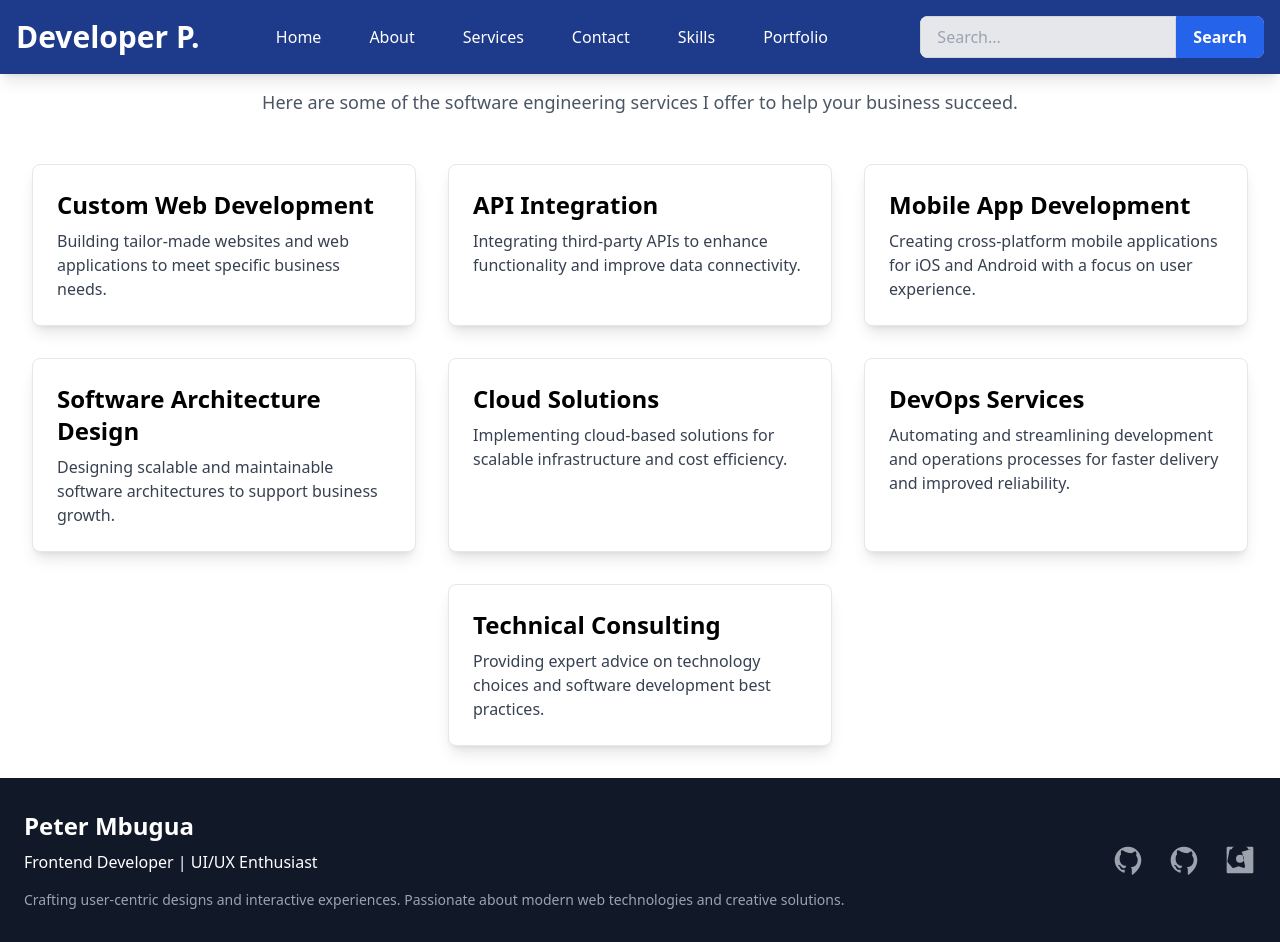
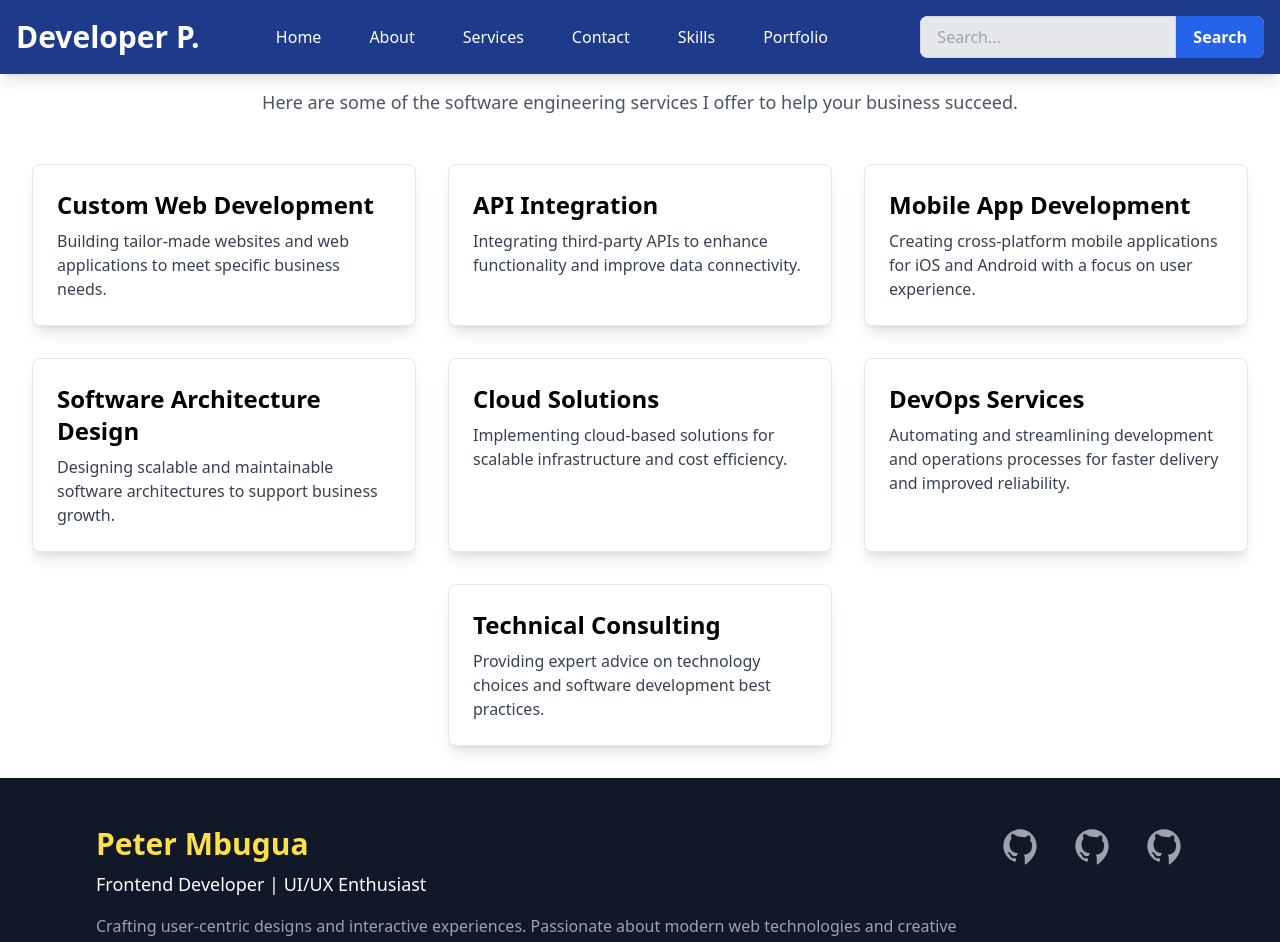
Before and after one commit to P-Mbugua/Peter_Mbugua_Web, a React app: page /services in a window 1280 px wide. Shown: the top 942 px of the page. Built offline with nearby package versions, Linux system fonts and the light colour scheme; the HTML template or start-up script is replaced by a standard one.

Commit message:
added a design on license

```diff
--- a/src/pages/Footer.jsx
+++ b/src/pages/Footer.jsx
@@ -2,50 +2,42 @@ import React from 'react';
 
 export default function Footer() {
   return (
-    <footer className="bg-gray-900 text-white py-8">
-      <div className="container mx-auto flex flex-col lg:flex-row justify-between items-center px-6">
+    <footer className="bg-gray-900 text-white py-12">
+      <div className="container mx-auto px-6 md:px-12 lg:px-24">
+        <div className="flex flex-col lg:flex-row justify-between items-center lg:items-start mb-8">
           {/* About Section */}
           <div className="text-center lg:text-left mb-6 lg:mb-0">
-          <p className="text-2xl font-bold mb-2">Peter Mbugua</p>
-          <p className="text-base mb-4">Frontend Developer | UI/UX Enthusiast</p>
-          <p className="text-sm text-gray-400">
+            <p className="text-3xl font-bold mb-2 text-yellow-300">Peter Mbugua</p>
+            <p className="text-lg mb-4">Frontend Developer | UI/UX Enthusiast</p>
+            <p className="text-base text-gray-400">
               Crafting user-centric designs and interactive experiences. Passionate about modern web technologies and creative solutions.
             </p>
           </div>
 
           {/* Social Media Links */}
-        <div className="flex space-x-6 mb-6 lg:mb-0">
-          <a href="#" className="text-gray-400 hover:text-white transition duration-300 ease-in-out">
-            <svg className="h-8 w-8" fill="currentColor" viewBox="0 0 24 24" xmlns="http://www.w3.org/2000/svg">
-              <path
-                fillRule="evenodd"
-                clipRule="evenodd"
-                d="M12 2C6.477 2 2 6.477 2 12c0 4.42 2.865 8.17 6.84 9.49.5.09.685-.22.685-.49 0-.24-.008-.875-.012-1.715-2.782.602-3.37-1.338-3.37-1.338-.454-1.152-1.11-1.46-1.11-1.46-1.026-.703.078-.688.078-.688 1.135.08 1.732 1.165 1.732 1.165 1.007 1.724 2.643 1.225 3.29.93.103-.73.393-1.225.715-1.505-2.507-.285-5.14-1.257-5.14-5.59 0-1.236.442-2.245 1.166-3.035-.117-.285-.506-1.435.112-2.988 0 0 .945-.303 3.1 1.16A10.822 10.822 0 0112 6.51c.976 0 1.956.132 2.876.39 2.155-1.463 3.098-1.16 3.098-1.16.62 1.553.23 2.703.113 2.988.726.79 1.165 1.8 1.165 3.035 0 4.344-2.637 5.3-5.15 5.58.405.35.765 1.043.765 2.105 0 1.52-.013 2.745-.013 3.12 0 .27.18.583.69.483C19.138 20.166 22 16.415 22 12c0-5.523-4.477-10-10-10z"
-              />
+          <div className="flex space-x-8 mb-6 lg:mb-0">
+            <a href="https://twitter.com/yourprofile" className="text-gray-400 hover:text-yellow-300 transition duration-300 ease-in-out">
+              <svg className="h-10 w-10" fill="currentColor" viewBox="0 0 24 24" xmlns="http://www.w3.org/2000/svg">
+                <path d="M12 2C6.477 2 2 6.477 2 12c0 4.42 2.865 8.17 6.84 9.49.5.09.685-.22.685-.49 0-.24-.008-.875-.012-1.715-2.782.602-3.37-1.338-3.37-1.338-.454-1.152-1.11-1.46-1.11-1.46-1.026-.703.078-.688.078-.688 1.135.08 1.732 1.165 1.732 1.165 1.007 1.724 2.643 1.225 3.29.93.103-.73.393-1.225.715-1.505-2.507-.285-5.14-1.257-5.14-5.59 0-1.236.442-2.245 1.166-3.035-.117-.285-.506-1.435.112-2.988 0 0 .945-.303 3.1 1.16A10.822 10.822 0 0112 6.51c.976 0 1.956.132 2.876.39 2.155-1.463 3.098-1.16 3.098-1.16.62 1.553.23 2.703.113 2.988.726.79 1.165 1.8 1.165 3.035 0 4.344-2.637 5.3-5.15 5.58.405.35.765 1.043.765 2.105 0 1.52-.013 2.745-.013 3.12 0 .27.18.583.69.483C19.138 20.166 22 16.415 22 12c0-5.523-4.477-10-10-10z"/>
               </svg>
             </a>
-          <a href="#" className="text-gray-400 hover:text-white transition duration-300 ease-in-out">
-            <svg className="h-8 w-8" fill="currentColor" viewBox="0 0 24 24" xmlns="http://www.w3.org/2000/svg">
-              <path
-                fillRule="evenodd"
-                clipRule="evenodd"
-                d="M12 2C6.477 2 2 6.477 2 12c0 4.42 2.865 8.17 6.84 9.49.5.09.685-.22.685-.49 0-.24-.008-.875-.012-1.715-2.782.602-3.37-1.338-3.37-1.338-.454-1.152-1.11-1.46-1.11-1.46-1.026-.703.078-.688.078-.688 1.135.08 1.732 1.165 1.732 1.165 1.007 1.724 2.643 1.225 3.29.93.103-.73.393-1.225.715-1.505-2.507-.285-5.14-1.257-5.14-5.59 0-1.236.442-2.245 1.166-3.035-.117-.285-.506-1.435.112-2.988 0 0 .945-.303 3.1 1.16A10.822 10.822 0 0112 6.51c.976 0 1.956.132 2.876.39 2.155-1.463 3.098-1.16 3.098-1.16.62 1.553.23 2.703.113 2.988.726.79 1.165 1.8 1.165 3.035 0 4.344-2.637 5.3-5.15 5.58.405.35.765 1.043.765 2.105 0 1.52-.013 2.745-.013 3.12 0 .27.18.583.69.483C19.138 20.166 22 16.415 22 12c0-5.523-4.477-10-10-10z"
-              />
+            <a href="https://linkedin.com/in/yourprofile" className="text-gray-400 hover:text-yellow-300 transition duration-300 ease-in-out">
+              <svg className="h-10 w-10" fill="currentColor" viewBox="0 0 24 24" xmlns="http://www.w3.org/2000/svg">
+                <path d="M12 2C6.477 2 2 6.477 2 12c0 4.42 2.865 8.17 6.84 9.49.5.09.685-.22.685-.49 0-.24-.008-.875-.012-1.715-2.782.602-3.37-1.338-3.37-1.338-.454-1.152-1.11-1.46-1.11-1.46-1.026-.703.078-.688.078-.688 1.135.08 1.732 1.165 1.732 1.165 1.007 1.724 2.643 1.225 3.29.93.103-.73.393-1.225.715-1.505-2.507-.285-5.14-1.257-5.14-5.59 0-1.236.442-2.245 1.166-3.035-.117-.285-.506-1.435.112-2.988 0 0 .945-.303 3.1 1.16A10.822 10.822 0 0112 6.51c.976 0 1.956.132 2.876.39 2.155-1.463 3.098-1.16 3.098-1.16.62 1.553.23 2.703.113 2.988.726.79 1.165 1.8 1.165 3.035 0 4.344-2.637 5.3-5.15 5.58.405.35.765 1.043.765 2.105 0 1.52-.013 2.745-.013 3.12 0 .27.18.583.69.483C19.138 20.166 22 16.415 22 12c0-5.523-4.477-10-10-10z"/>
               </svg>
             </a>
-          <a href="#" className="text-gray-400 hover:text-white transition duration-300 ease-in-out">
-            <svg className="h-8 w-8" fill="currentColor" viewBox="0 0 24 24" xmlns="http://www.w3.org/2000/svg">
-              <path
-                fillRule="evenodd"
-                clipRule="evenodd"
-                d="M3 2a1 1 0 00-1 1v18a1 1 0 001 1h18a1 1 0 001-1V3a1 1 0 00-1-1H3zm16.953 2H18a2 2 0 00-2-2H8a2 2 0 00-2 2H5.047a1 1 0 00-.894.553L3.45 8.28l-.913 4.568a1 1 0 00.258.866l3.333 4a1 1 0 00.632.301.998.998 0 00.385-.077l3.875-1.292 3.874 1.292a1 1 0 00.633-.301 1 1 0 00.258-.866l-.912-4.568-1.203-5.727a1 1 0 00-.894-.553zM12 14a3 3 0 110-6 3 3 0 010 6z"
-              />
+            <a href="https://github.com/yourprofile" className="text-gray-400 hover:text-yellow-300 transition duration-300 ease-in-out">
+              <svg className="h-10 w-10" fill="currentColor" viewBox="0 0 24 24" xmlns="http://www.w3.org/2000/svg">
+                <path d="M12 2C6.477 2 2 6.477 2 12c0 4.42 2.865 8.17 6.84 9.49.5.09.685-.22.685-.49 0-.24-.008-.875-.012-1.715-2.782.602-3.37-1.338-3.37-1.338-.454-1.152-1.11-1.46-1.11-1.46-1.026-.703.078-.688.078-.688 1.135.08 1.732 1.165 1.732 1.165 1.007 1.724 2.643 1.225 3.29.93.103-.73.393-1.225.715-1.505-2.507-.285-5.14-1.257-5.14-5.59 0-1.236.442-2.245 1.166-3.035-.117-.285-.506-1.435.112-2.988 0 0 .945-.303 3.1 1.16A10.822 10.822 0 0112 6.51c.976 0 1.956.132 2.876.39 2.155-1.463 3.098-1.16 3.098-1.16.62 1.553.23 2.703.113 2.988.726.79 1.165 1.8 1.165 3.035 0 4.344-2.637 5.3-5.15 5.58.405.35.765 1.043.765 2.105 0 1.52-.013 2.745-.013 3.12 0 .27.18.583.69.483C19.138 20.166 22 16.415 22 12c0-5.523-4.477-10-10-10z"/>
               </svg>
             </a>
           </div>
         </div>
         <div className="text-center mt-8">
-        <p className="text-sm text-gray-400">&copy; 2024 Peter Mbugua. All rights reserved.</p>
+          <p className="text-sm text-gray-400">
+            <a href="/LICENSE" className="hover:underline text-yellow-300">License</a> | &copy; 2024 Peter Mbugua. All rights reserved.
+          </p>
+        </div>
       </div>
     </footer>
   );
```
Also changed, not shown: 25 other files (tests, documents, lock files or other folders). Lines whose indentation alone changed are shown as unchanged.
